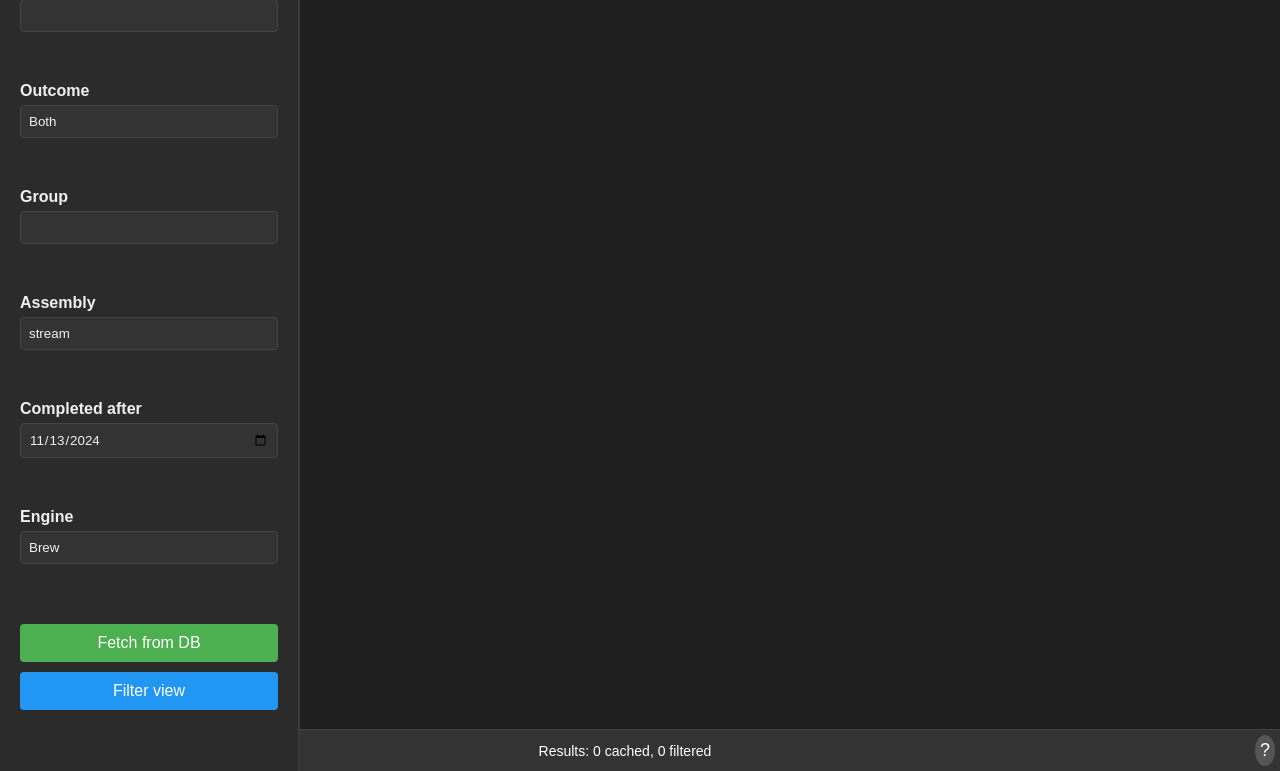
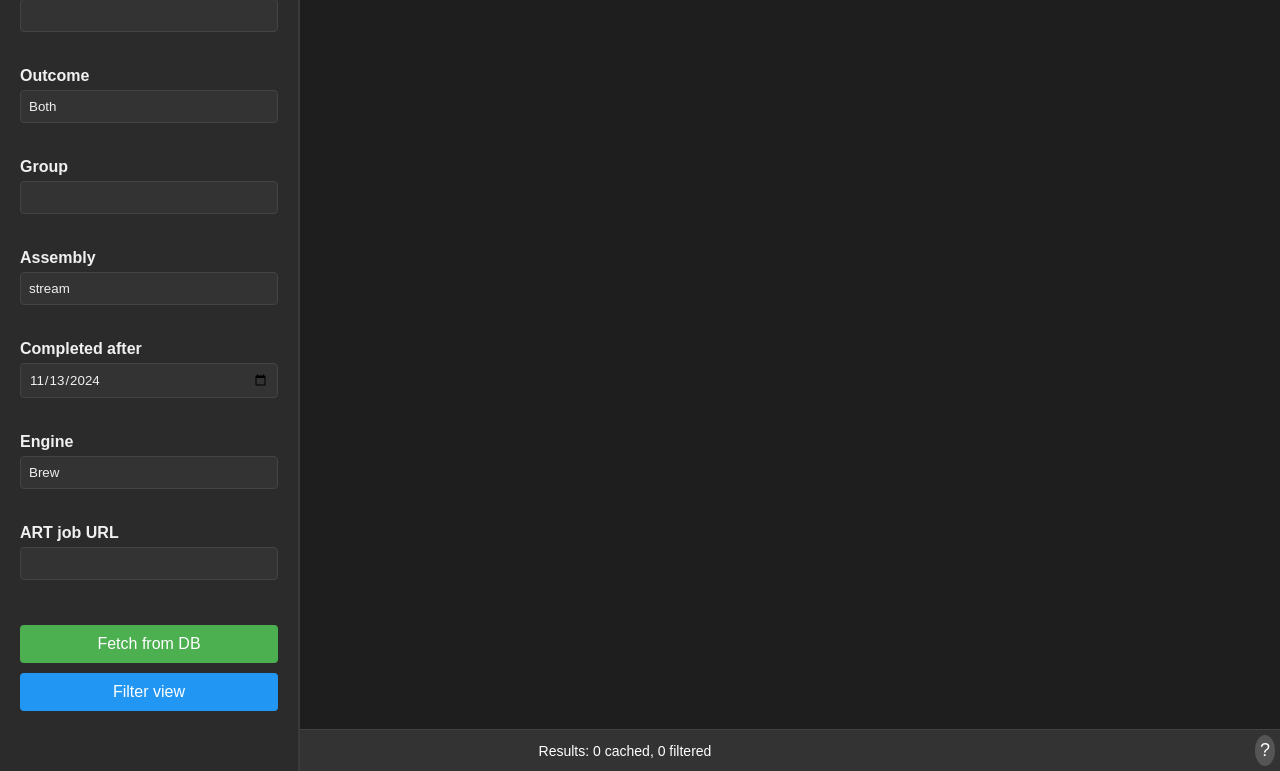
Before and after one commit to openshift-eng/art-dashboard-ui, a Flask app: page / in a window 1280 px wide. Shown: the part 117-888 px from the top of the page. Run offline with Flask 3, Linux system fonts and the light colour scheme; data that the repository does not hold is empty.

Commit message:
Search and filter by ART job URL

```diff
--- a/app.py
+++ b/app.py
@@ -95,6 +95,8 @@ class KonfluxBuildHistory(Flask):
         extra_patterns = {}
         if params['name']:
             extra_patterns['name'] = params['name']
+        if params['art-job-url']:
+            extra_patterns['art_job_url'] = params['art-job-url']
 
         if params['after']:
             try:
@@ -123,7 +125,7 @@ class KonfluxBuildHistory(Flask):
                 "engine": str(b.engine),
                 "source": f'{b.source_repo}/tree/{b.commitish}',
                 "pipeline URL": b.build_pipeline_url,
-                "art job URL": b.art_job_url,
+                "art-job-url": b.art_job_url,
             } for b in filter(lambda b: b.outcome != KonfluxBuildOutcome.PENDING, builds)
         ]
 
--- a/static/script.js
+++ b/static/script.js
@@ -39,7 +39,7 @@ function createRow(result) {
         <td>${result["engine"]}</td>
         <td><a href="${result["source"]}" target="_blank">Source URL</a></td>
         <td><a href="${result["pipeline URL"]}" target="_blank">Pipeline URL</a></td>
-        <td><a href="${result["art job URL"]}" target="_blank">ART Job URL</a></td>
+        <td><a href="${result["art-job-url"]}" target="_blank">ART Job URL</a></td>
     `;
 
     return row;
@@ -187,17 +187,7 @@ function matchesFilters(result, filterParams) {
     for (let [key, value] of filterParams.entries()) {
         if (!value) continue; // Skip empty filter values
 
-            if (key === "name") {
-                try {
-                    const regex = new RegExp(value, "i"); // Create a case-insensitive regex
-                    if (!regex.test(result["name"])) {
-                        return false; // Return false if regex does not match
-                    }
-                } catch (e) {
-                    console.error(`Invalid regex for 'name': ${value}`, e);
-                    return false; // If regex is invalid, consider it not matching
-                }
-            } else if (key === "outcome") {
+        if (key === "outcome") {
             if (value != 'both' && result['outcome'] != value) {
                 return false;
             }
@@ -213,8 +203,14 @@ function matchesFilters(result, filterParams) {
             }
         } else {
             // Generic filter logic for other keys
-                if (result[key] && result[key].toString().toLowerCase() !== value.toLowerCase()) {
-                    return false;
+            try {
+                const regex = new RegExp(value, "i"); // Create a case-insensitive regex
+                if (!regex.test(result[key])) {
+                    return false; // Return false if regex does not match
+                }
+            } catch (e) {
+                console.error(`Invalid regex for 'name': ${value}`, e);
+                return false; // If regex is invalid, consider it not matching
             }
         }
     }
--- a/static/style.css
+++ b/static/style.css
@@ -69,7 +69,7 @@ body {
 }
 
 .input-container {
-    margin-bottom: 50px;
+    margin-bottom: 35px;
 }
 
 label {
--- a/templates/index.html
+++ b/templates/index.html
@@ -43,6 +43,10 @@
                         <option value="konflux">Konflux</option>
                         <option value="brew" selected>Brew</option>
                     </select>
+                </div>
+                <div class="input-container">
+                    <label for="art-job-url">ART job URL</label>
+                    <input type="text" id="art-job-url" name="art-job-url">
                 </div>
 
                 <button type="submit" id="searchButton">Fetch from DB</button>
```
Lines whose indentation alone changed are shown as unchanged.
